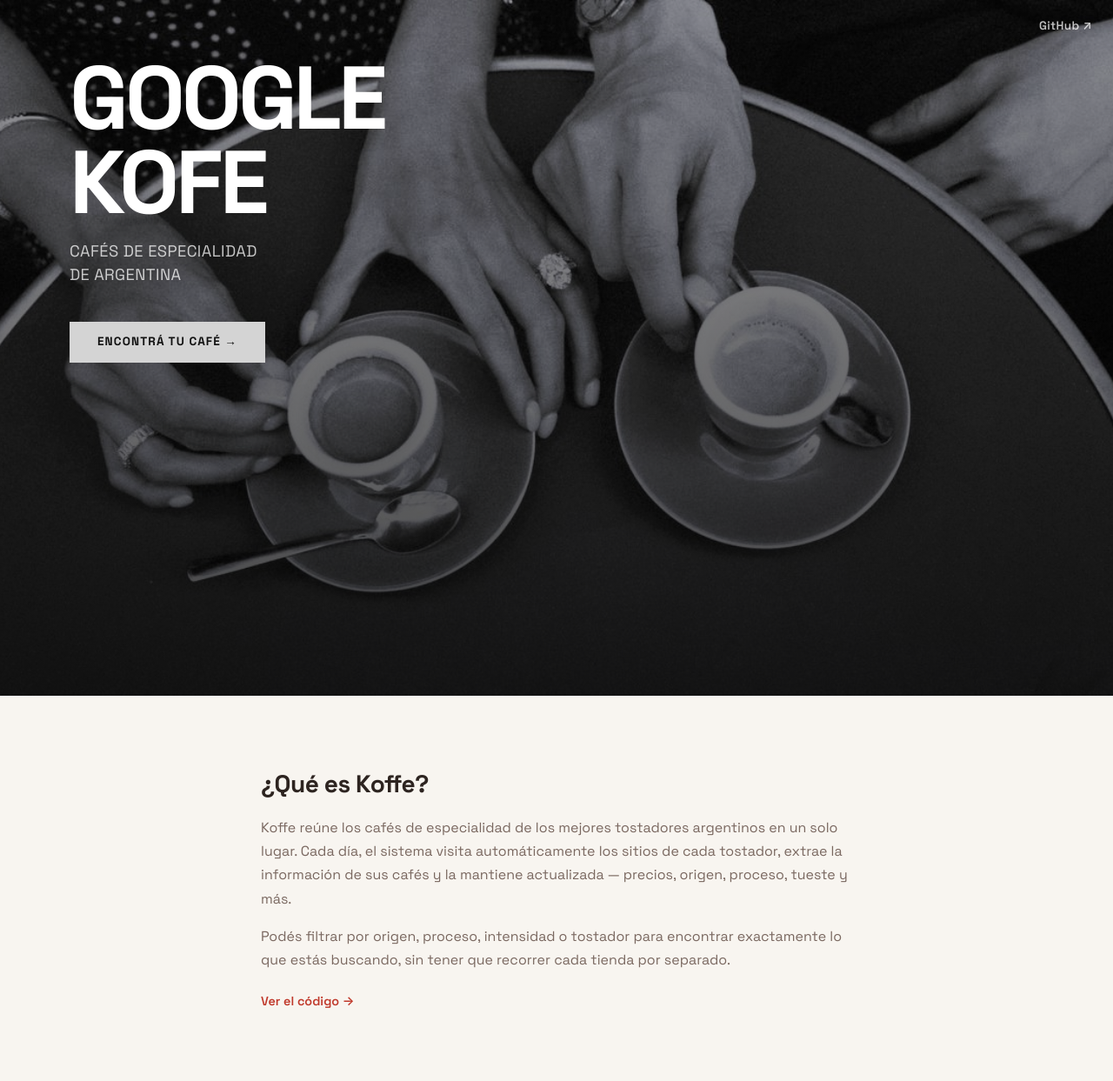
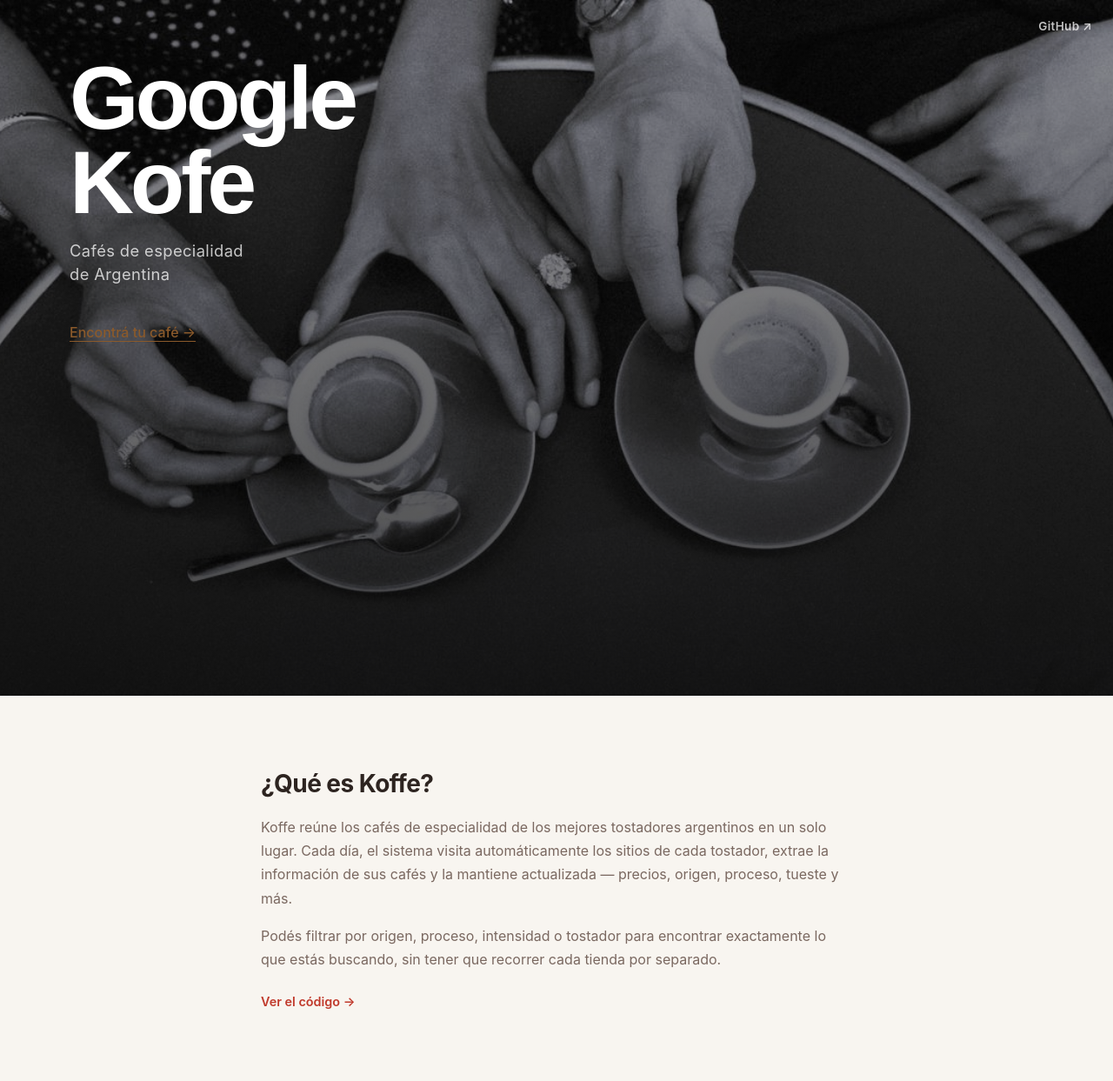
Before and after one commit to Zubin-Bruno/koffe, a FastAPI app: page / in a window 1280 px wide. Shown: the whole page at 87% size. Run offline with FastAPI, Linux system fonts and the light colour scheme.

Commit message:
Switch to Apple system font, remove all uppercase, redesign CTA as text link
- Font: -apple-system / SF Pro stack replaces Space Grotesk (no external dependency)
- Remove all text-transform: uppercase across the entire stylesheet
- .btn-cta is now plain underlined text in coffee brown (#8B5A2B), no button shape
- Remove Google Fonts preconnect links from base.html

Co-Authored-By: Claude Sonnet 4.6 <noreply@anthropic.com>

```diff
--- a/koffe/frontend/static/style.css
+++ b/koffe/frontend/static/style.css
@@ -1,5 +1,3 @@
-@import url('https://fonts.googleapis.com/css2?family=Space+Grotesk:wght@400;500;600;700;800&display=swap');
-
 /* ── Reset & base ─────────────────────────────────────────── */
 *, *::before, *::after { box-sizing: border-box; margin: 0; padding: 0; }
 
@@ -17,7 +15,7 @@
 }
 
 body {
-  font-family: 'Space Grotesk', -apple-system, BlinkMacSystemFont, "Segoe UI", sans-serif;
+  font-family: -apple-system, BlinkMacSystemFont, "SF Pro Text", "SF Pro Display", "Helvetica Neue", Arial, sans-serif;
   background: var(--bg);
   color: var(--text);
   line-height: 1.5;
@@ -40,11 +38,9 @@ header {
 }
 
 .logo {
-  font-family: 'Space Grotesk', sans-serif;
   font-size: 1.1rem;
   font-weight: 800;
   letter-spacing: -0.03em;
-  text-transform: uppercase;
 }
 
 .tagline {
@@ -96,8 +92,7 @@ main {
   gap: 0.25rem;
   font-size: 0.8rem;
   font-weight: 600;
-  text-transform: uppercase;
-  letter-spacing: 0.04em;
+  letter-spacing: 0.02em;
   color: var(--text-muted);
 }
 
@@ -216,8 +211,7 @@ main {
 .tag {
   font-size: 0.7rem;
   font-weight: 600;
-  text-transform: uppercase;
-  letter-spacing: 0.04em;
+  letter-spacing: 0.02em;
   padding: 0.2rem 0.5rem;
   border-radius: 99px;
   background: var(--tag-bg);
@@ -258,8 +252,7 @@ main {
 .intensity-label {
   font-size: 0.7rem;
   font-weight: 600;
-  text-transform: uppercase;
-  letter-spacing: 0.04em;
+  letter-spacing: 0.02em;
   color: var(--text-muted);
   width: 2.8rem;
   flex-shrink: 0;
@@ -447,8 +440,7 @@ body.modal-open { overflow: hidden; }
 .detail-label {
   font-size: 0.8rem;
   font-weight: 600;
-  text-transform: uppercase;
-  letter-spacing: 0.04em;
+  letter-spacing: 0.02em;
   color: var(--text-muted);
 }
 
@@ -586,7 +578,6 @@ body.modal-open { overflow: hidden; }
   letter-spacing: -0.04em;
   color: #ffffff;
   line-height: 0.95;
-  text-transform: uppercase;
 }
 
 /* Subtitle / tagline */
@@ -596,29 +587,25 @@ body.modal-open { overflow: hidden; }
   line-height: 1.5;
   font-weight: 400;
   letter-spacing: 0.02em;
-  text-transform: uppercase;
 }
 
-/* Grey CTA button — sharp, no radius */
+/* CTA link — no button shape, just underlined text in coffee brown */
 .btn-cta {
   display: inline-block;
   margin-top: 1.5rem;
-  padding: 0.85rem 2rem;
-  background: #d4d4d4;
-  color: #111111;
-  font-family: 'Space Grotesk', sans-serif;
-  font-size: 0.85rem;
-  font-weight: 700;
-  letter-spacing: 0.08em;
-  text-transform: uppercase;
-  border-radius: 0;
-  transition: background 0.15s;
-  text-decoration: none;
+  background: none;
+  color: #8B5A2B;
+  font-size: 1rem;
+  font-weight: 500;
+  text-decoration: underline;
+  text-underline-offset: 4px;
+  text-decoration-thickness: 1px;
+  transition: color 0.15s;
 }
 
 .btn-cta:hover {
-  background: #ffffff;
-  text-decoration: none;
+  color: #6F4522;
+  text-decoration: underline;
 }
 
 /* GitHub link — top-right corner, floating above the hero */
--- a/koffe/frontend/templates/base.html
+++ b/koffe/frontend/templates/base.html
@@ -4,9 +4,6 @@
   <meta charset="UTF-8" />
   <meta name="viewport" content="width=device-width, initial-scale=1.0" />
   <title>{% block title %}Google Kofe{% endblock %}</title>
-  <link rel="preconnect" href="https://fonts.googleapis.com" />
-  <link rel="preconnect" href="https://fonts.gstatic.com" crossorigin />
-  <link href="https://fonts.googleapis.com/css2?family=Space+Grotesk:wght@400;500;600;700;800&display=swap" rel="stylesheet" />
   <script src="/static/htmx.min.js"></script>
   <link rel="stylesheet" href="/static/style.css" />
 </head>
```
